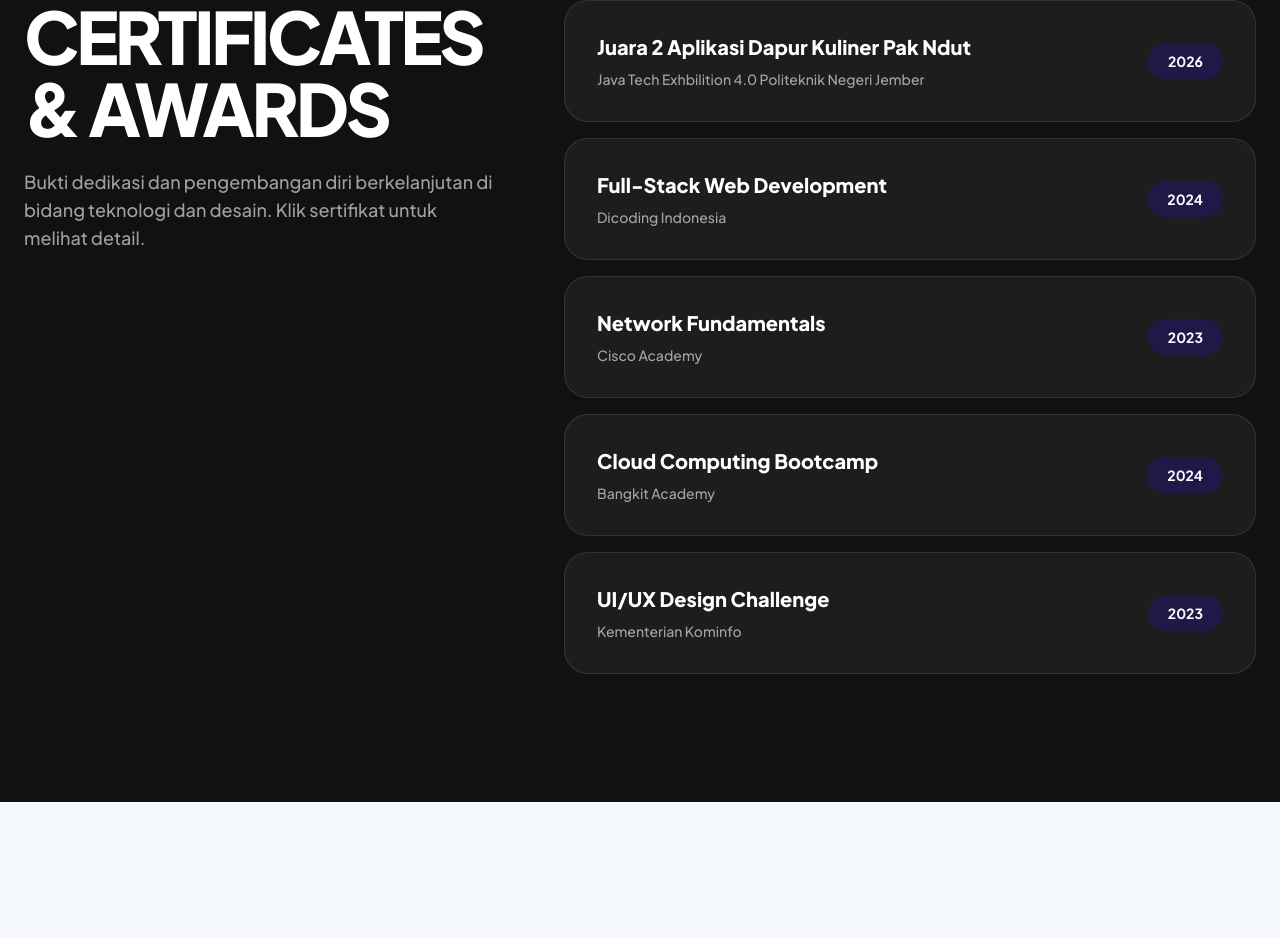
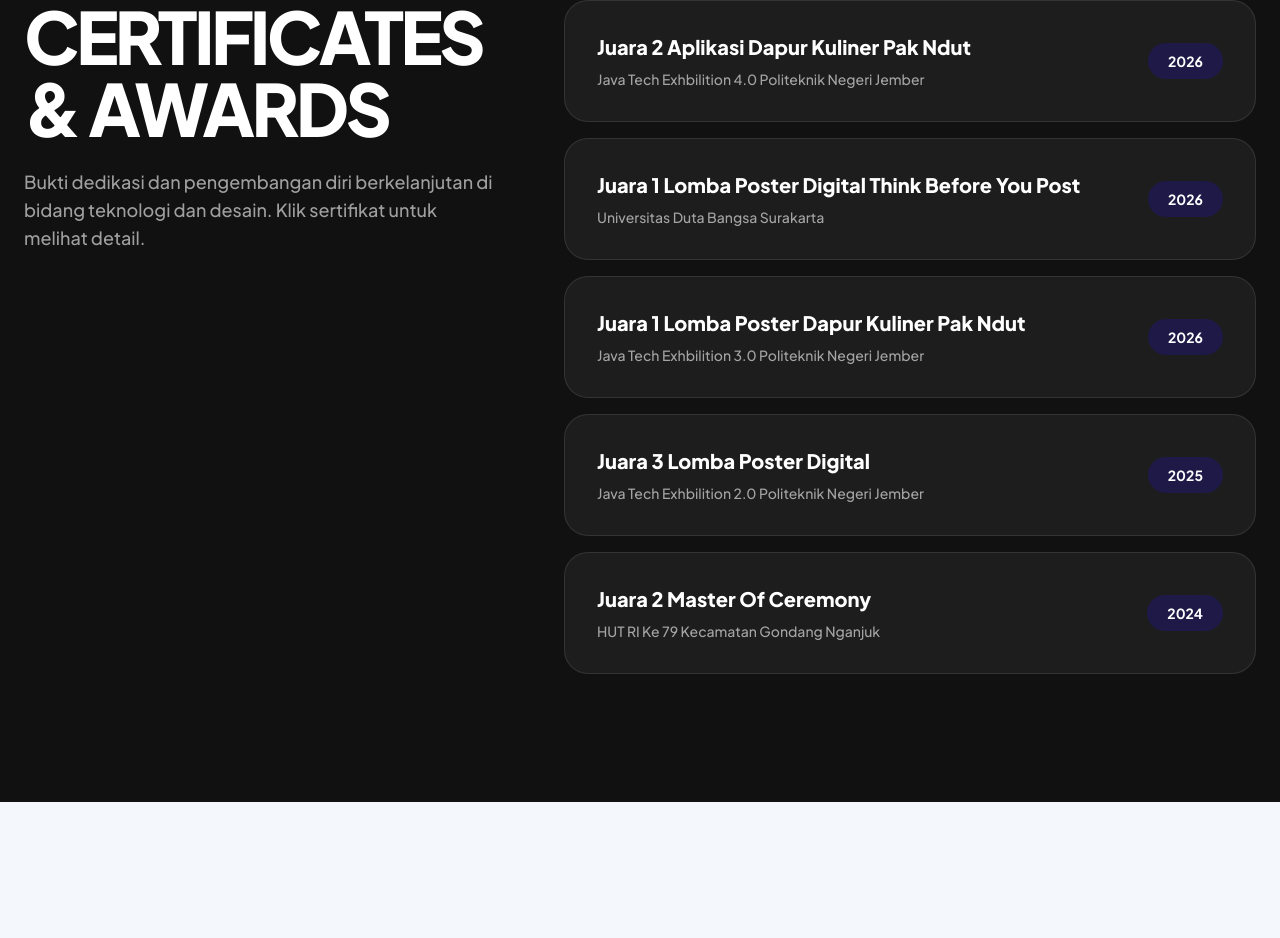
Before and after one commit to uarylengno/Portofolio-Uaryl, a React (Vite) app: page / in a window 1280 px wide. Shown: the part 6011-6949 px from the top of the page. Built offline with nearby package versions, Linux system fonts and the light colour scheme.

Commit message:
perubahan

```diff
--- a/src/appConfig.ts
+++ b/src/appConfig.ts
@@ -144,39 +144,39 @@ export const APP_CONFIG = {
       year: "2026",
       image: "https://images.unsplash.com/photo-1555949963-ff9fe0c870eb?q=80&w=1600&auto=format&fit=crop",
       rank: "Juara 2",
-      competition: "Juara 2 Aplikasi Dapur Kuliner Pak Ndut"
+      competition: "Java Tech Exhbilition 4.0 Politeknik Negeri Jember"
     },
     {
-      title: "Full-Stack Web Development",
-      issuer: "Dicoding Indonesia",
-      year: "2024",
+      title: "Juara 1 Lomba Poster Digital Think Before You Post",
+      issuer: "Universitas Duta Bangsa Surakarta",
+      year: "2026",
       image: "https://images.unsplash.com/photo-1491336477066-31156b5e4f35?q=80&w=1600&auto=format&fit=crop",
-      rank: "Juara 2",
-      competition: "Hackathon Mahasiswa IT"
+      rank: "Juara 1",
+      competition: "Universitas Duta Bangsa Surakarta"
     },
     {
-      title: "Network Fundamentals",
-      issuer: "Cisco Academy",
-      year: "2023",
+      title: "Juara 1 Lomba Poster Dapur Kuliner Pak Ndut",
+      issuer: "Java Tech Exhbilition 3.0 Politeknik Negeri Jember",
+      year: "2026",
       image: "https://images.unsplash.com/photo-1517694712202-14dd9538aa97?q=80&w=1600&auto=format&fit=crop",
-      rank: "Finalis 10 Besar",
-      competition: "Olimpiade Jaringan Komputer"
+      rank: "Juara 1",
+      competition: "Java Tech Exhbilition 3.0 Politeknik Negeri Jember"
     },
     {
-      title: "Cloud Computing Bootcamp",
-      issuer: "Bangkit Academy",
-      year: "2024",
+      title: "Juara 3 Lomba Poster Digital ",
+      issuer: "Java Tech Exhbilition 2.0 Politeknik Negeri Jember",
+      year: "2025",
       image: "https://images.unsplash.com/photo-1523240795612-9a054b0db644?q=80&w=1600&auto=format&fit=crop",
       rank: "Lulusan Terbaik",
-      competition: "Program Bangkit Google"
+      competition: "Java Tech Exhbilition 2.0 Politeknik Negeri Jember"
     },
     {
-      title: "UI/UX Design Challenge",
-      issuer: "Kementerian Kominfo",
-      year: "2023",
+      title: "Juara 2 Master Of Ceremony",
+      issuer: "HUT RI Ke 79 Kecamatan Gondang Nganjuk",
+      year: "2024",
       image: "https://images.unsplash.com/photo-1563986768609-322da13575f3?q=80&w=1600&auto=format&fit=crop",
-      rank: "Juara Harapan 1",
-      competition: "Lomba Desain Inovasi Digital"
+      rank: "Juara 2",
+      competition: "HUT RI Ke 79 Kecamatan Gondang Nganjuk"
     }
   ],
 
```
